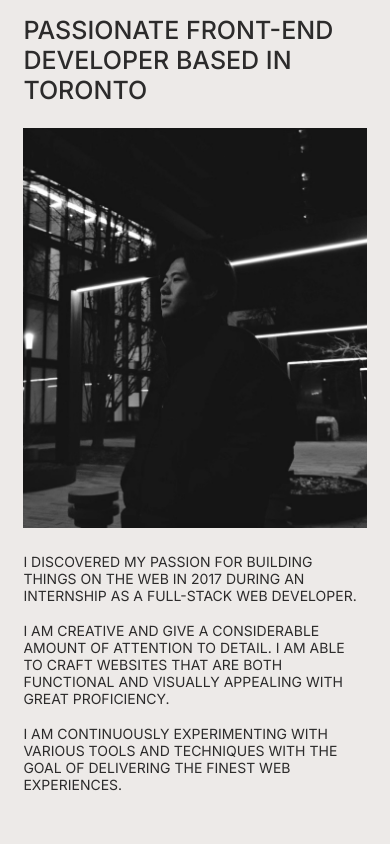
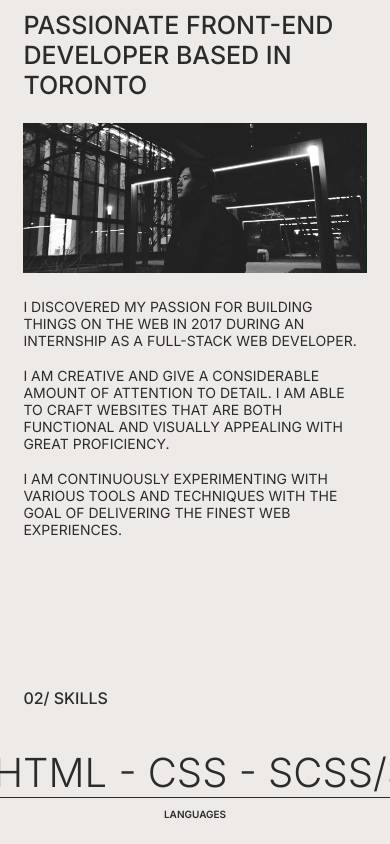
Before and after one commit to cjoak1028/portfolio-v1, a React (Create React App) app: page / in a window 390 px wide. Shown: the part 1040-1884 px from the top of the page. Built offline with nearby package versions, Linux system fonts and the light colour scheme.

Commit message:
Changed image responsiveness

```diff
--- a/src/components/About/About.module.css
+++ b/src/components/About/About.module.css
@@ -19,9 +19,9 @@
 }
 
 .img-container {
-    height: 40rem;
-    background-image: url('../../assets/changju_desktop.JPG');
-    background-position: center;
+    height: clamp(15rem, 25vw, 30rem);
+    background-image: url('../../assets/cj_desktop.JPG');
+    background-position: 50% 40%;
     background-repeat: no-repeat;
     margin-bottom: 2.5rem;
     background-size: cover;
--- a/src/components/Layout/Section.module.css
+++ b/src/components/Layout/Section.module.css
@@ -12,7 +12,7 @@
 
 .border {
     border-top: 1px solid var(--c-main);
-    padding-top: clamp(2rem, 4vw, 4rem);
+    padding-top: clamp(1.5rem, 3vw, 4rem);
 }
 
 @media only screen and (min-width: 43.75em) {
--- a/src/components/Skills/Skills.module.css
+++ b/src/components/Skills/Skills.module.css
@@ -31,7 +31,7 @@
 }
 
 .inf-scroll span {
-    font-size: clamp(3rem, 8vw, 12rem);
+    font-size: clamp(4rem, 8vw, 12rem);
     font-weight: var(--fw-light);
     display: inline-block;
     min-width: 100vw;
```
Also changed, not shown: src/assets/changju_desktop.JPG (deleted), src/assets/cj_desktop.JPG (added).
